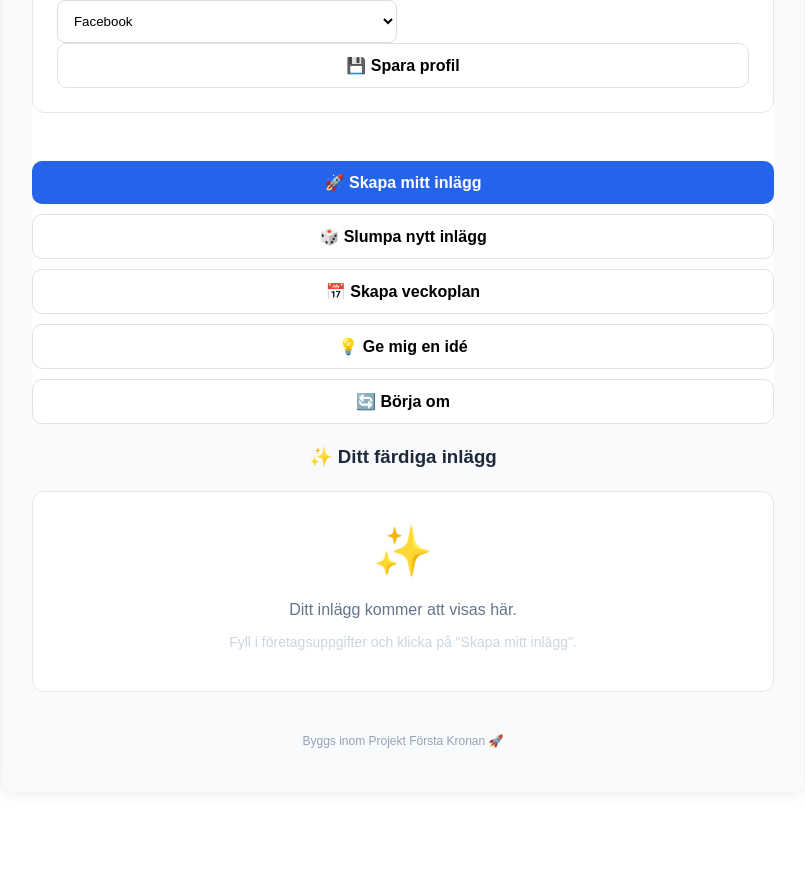
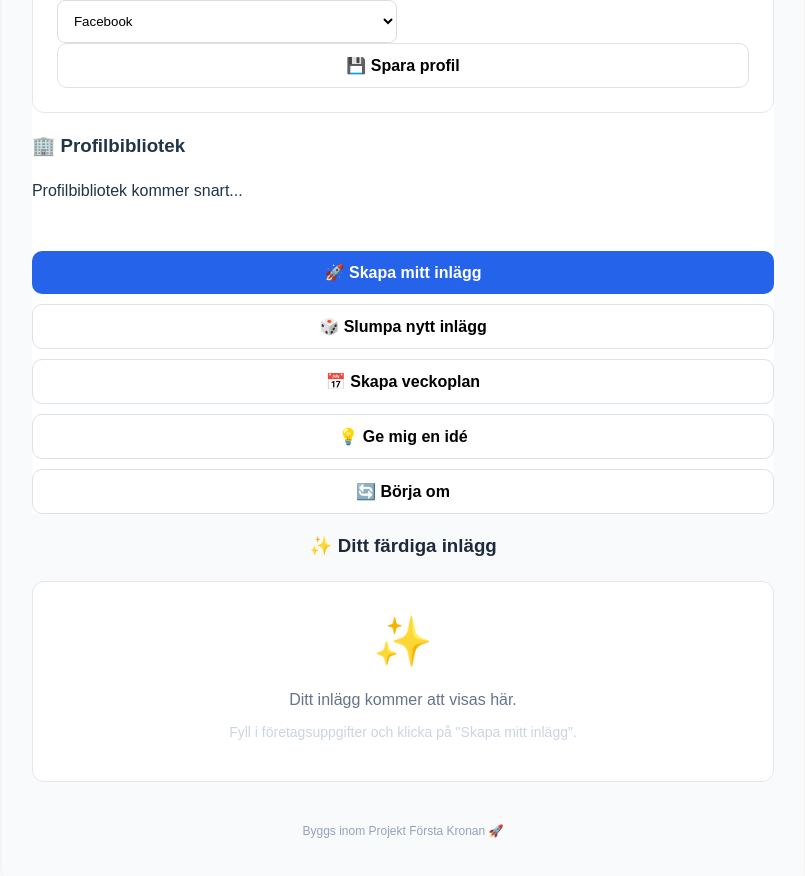
Before and after one commit to Ludde86/socialsnabb, a React (Vite) app: page / in a window 1280 px wide. Shown: the part 1060-1936 px from the top of the page, without its empty margins (237-1042 px from the left). Built offline with nearby package versions, Linux system fonts and the light colour scheme.

Commit message:
Add ProfileLibrary component foundation

```diff
--- a/src/App.jsx
+++ b/src/App.jsx
@@ -5,6 +5,7 @@ import QuickTest from "./components/QuickTest";
 import ResultSection from "./components/ResultSection";
 import InputSection from "./components/InputSection";
 import ButtonsSection from "./components/ButtonsSection";
+import ProfileLibrary from "./components/ProfileLibrary";
 
 import { useState } from "react";
 import { ideer } from "./data/ideer";
@@ -300,6 +301,8 @@ function App() {
           aktivProfil={aktivProfil}
         />
 
+        <ProfileLibrary />
+
         <ButtonsSection
           skapaInlagg={skapaInlagg}
           skapaVeckoplan={skapaVeckoplan}
--- /dev/null
+++ b/src/components/ProfileLibrary.jsx
@@ -0,0 +1,11 @@
+function ProfileLibrary() {
+  return (
+    <div>
+      <h3>🏢 Profilbibliotek</h3>
+
+      <p>Profilbibliotek kommer snart...</p>
+    </div>
+  );
+}
+
+export default ProfileLibrary;
```
